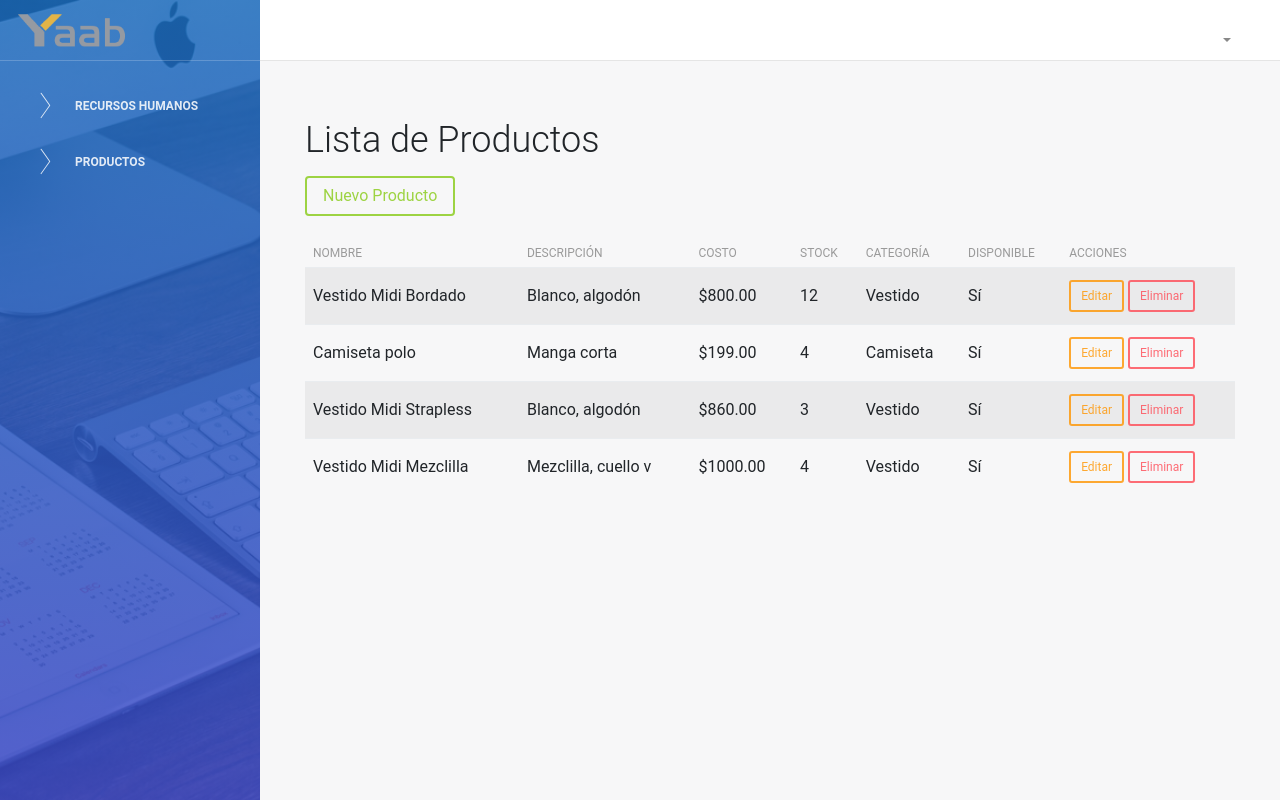
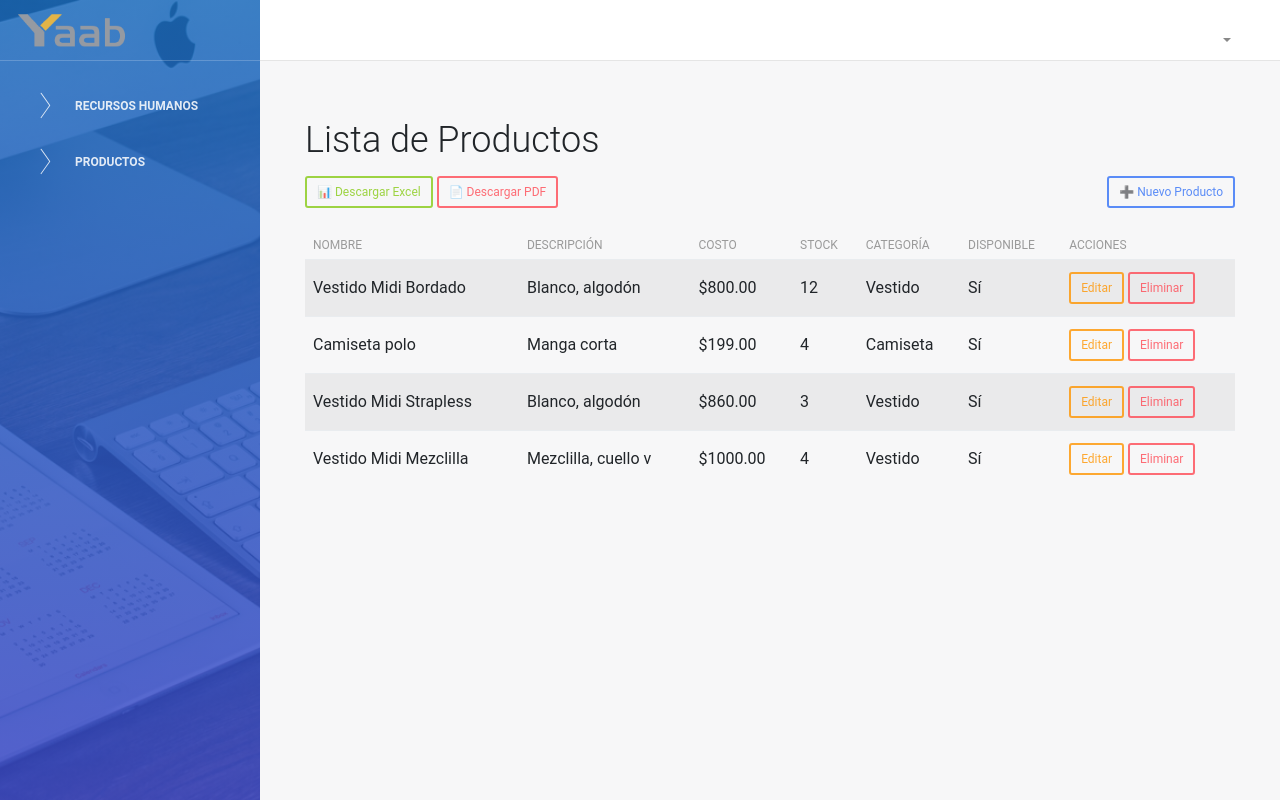
Before and after one commit to oswaldo-herrera/evidence, a Django app: page /yaab/productos/ in a window 1280 px wide. Run offline with Django 5.2, Linux system fonts and the light colour scheme; data comes from the database, SQL or seed files in the repository; both versions use the stored data as it was after the commit; some libraries are stand-ins or nearby versions.

Commit message:
cambios excel

```diff
--- a/pruebayaab/templates/pruebayaab/lista_productos.html
+++ b/pruebayaab/templates/pruebayaab/lista_productos.html
@@ -1,8 +1,17 @@
 {% extends 'pruebayaab/dashboard_template.html' %}
+
 {% block content %}
 <div class="container mt-4">
     <h2>Lista de Productos</h2>
-    <a href="{% url 'crear_producto' %}" class="btn btn-success mb-3">Nuevo Producto</a>
+
+    <div class="d-flex justify-content-between align-items-center mb-3">
+        <div>
+            <a href="{% url 'exportar_productos_excel' %}" class="btn btn-success btn-sm">📊 Descargar Excel</a>
+            <a href="{% url 'exportar_productos_pdf' %}" class="btn btn-danger btn-sm">📄 Descargar PDF</a>
+        </div>
+        <a href="{% url 'crear_producto' %}" class="btn btn-primary btn-sm">➕ Nuevo Producto</a>
+    </div>
+
     <table class="table table-striped">
         <thead>
             <tr>
--- a/pruebayaab/urls.py
+++ b/pruebayaab/urls.py
@@ -18,14 +18,22 @@ urlpatterns = [
     path('registro/', views.registrar_usuario, name='registro'),
     path('login/', views.login_view, name='login'),
     path('logout/', views.logout_view, name='logout_view'),
+
     #CATEGORIA
     path('categorias/', views.listar_categorias, name='listar_categorias'),
     path('categorias/nueva/', views.crear_categoria, name='crear_categoria'),
     path('categorias/editar/<int:id>/', views.editar_categoria, name='editar_categoria'),
     path('categorias/eliminar/<int:id>/', views.eliminar_categoria, name='eliminar_categoria'),
+    #Exportar EXCEL y PDF
+    path('categorias/exportar-excel/', views.exportar_categorias_excel, name='exportar_categorias_excel'),
+    path('categorias/exportar-pdf/', views.exportar_categorias_pdf, name='exportar_categorias_pdf'),
+
     #PRODUCTO
     path('productos/', views.lista_productos, name='lista_productos'),
     path('productos/nuevo/', views.crear_producto, name='crear_producto'),
     path('productos/editar/<int:producto_id>/', views.editar_producto, name='editar_producto'),
     path('productos/eliminar/<int:producto_id>/', views.eliminar_producto, name='eliminar_producto'),
+    #Exportar EXCEL y PDF
+    path('productos/exportar-excel/', views.exportar_productos_excel, name='exportar_productos_excel'),
+    path('productos/exportar-pdf/', views.exportar_productos_pdf, name='exportar_productos_pdf'),
 ]
--- a/pruebayaab/views.py
+++ b/pruebayaab/views.py
@@ -7,10 +7,16 @@ from django.contrib.auth import authenticate, login
 from django.contrib import messages
 from .forms import FormularioRegistro
 from django.http import HttpResponseRedirect
-#CATEGORIA
+#CATEGORIA >>>
 from .models import Categoria
 from .forms import CategoriaForm
-#PRODUCTO
+#Excel
+import pandas as pd
+from django.http import HttpResponse
+#PDF
+from django.template.loader import get_template
+from xhtml2pdf import pisa
+#PRODUCTO >>>
 from .models import Producto
 from .forms import ProductoForm
 
@@ -175,6 +181,41 @@ def eliminar_categoria(request, id):
         return redirect('listar_categorias')
     return render(request, 'pruebayaab/confirmar_eliminacion.html', {'categoria': categoria}) #confirmar_eliminacion es para CATEGORIAS
 
+#EXPORTAR CATEGORIAS
+
+def exportar_categorias_excel(request):
+    categorias = Categoria.objects.all().values('nombre', 'descripcion', 'fecha_creacion')
+    df = pd.DataFrame(categorias)
+
+    # utilizo 'fecha_creacion' a timezone-naive  para convertir
+    df['fecha_creacion'] = pd.to_datetime(df['fecha_creacion']).dt.tz_localize(None)
+
+    #el response para archivo Excel
+    response = HttpResponse(
+        content_type='application/vnd.openxmlformats-officedocument.spreadsheetml.sheet'
+    )
+    response['Content-Disposition'] = 'attachment; filename="categorias.xlsx"'
+
+    # Escribimos el DataFrame al archivo Excel
+    with pd.ExcelWriter(response, engine='xlsxwriter') as writer:
+        df.to_excel(writer, index=False, sheet_name='Categorías')
+
+    return response
+
+
+def exportar_categorias_pdf(request):
+    categorias = Categoria.objects.all()
+    template = get_template('pruebayaab/exportar_categorias_pdf.html')
+    html = template.render({'categorias': categorias})
+
+    response = HttpResponse(content_type='application/pdf')
+    response['Content-Disposition'] = 'attachment; filename="categorias.pdf"'
+
+    pisa_status = pisa.CreatePDF(html, dest=response)
+    if pisa_status.err:
+        return HttpResponse("Error al generar PDF", status=500)
+
+    return response
 
 
 #>>>>>>>>VISTA PRODUCTO<<<<<<<<
@@ -217,3 +258,44 @@ def eliminar_producto(request, producto_id):
         producto.delete()
         return redirect('lista_productos')
     return render(request, 'pruebayaab/eliminar_producto.html', {'producto': producto}) #Este html si es para PRODUCTOS
+
+#Exportar
+def exportar_productos_excel(request):
+    productos = Producto.objects.all().values(
+        'nombre', 'descripcion', 'costo', 'stock',
+        'categoria__nombre', 'fecha_creacion',
+        'fecha_actualizacion', 'disponible'
+    )
+
+    df = pd.DataFrame(productos)
+
+    # Convertimos fechas a timezone-naive para evitar errores
+    df['fecha_creacion'] = pd.to_datetime(df['fecha_creacion']).dt.tz_localize(None)
+    df['fecha_actualizacion'] = pd.to_datetime(df['fecha_actualizacion']).dt.tz_localize(None)
+
+    # Configurar response para Excel
+    response = HttpResponse(
+        content_type='application/vnd.openxmlformats-officedocument.spreadsheetml.sheet'
+    )
+    response['Content-Disposition'] = 'attachment; filename="productos.xlsx"'
+
+    # Escribir DataFrame al response usando ExcelWriter
+    with pd.ExcelWriter(response, engine='xlsxwriter') as writer:
+        df.to_excel(writer, index=False, sheet_name='Productos')
+
+    return response
+
+
+def exportar_productos_pdf(request):
+    productos = Producto.objects.all()
+    template = get_template('pruebayaab/exportar_productos_pdf.html')
+    html = template.render({'productos': productos})
+
+    response = HttpResponse(content_type='application/pdf')
+    response['Content-Disposition'] = 'attachment; filename="productos.pdf"'
+
+    pisa_status = pisa.CreatePDF(html, dest=response)
+    if pisa_status.err:
+        return HttpResponse("Error al generar PDF", status=500)
+
+    return response
```
Also changed, not shown: pruebayaab/templates/pruebayaab/exportar_categorias_pdf.html (added, +27 -0 lines), pruebayaab/templates/pruebayaab/exportar_productos_pdf.html (added, +37 -0 lines), pruebayaab/templates/pruebayaab/lista.html (+8 -1 lines), db.sqlite3.
